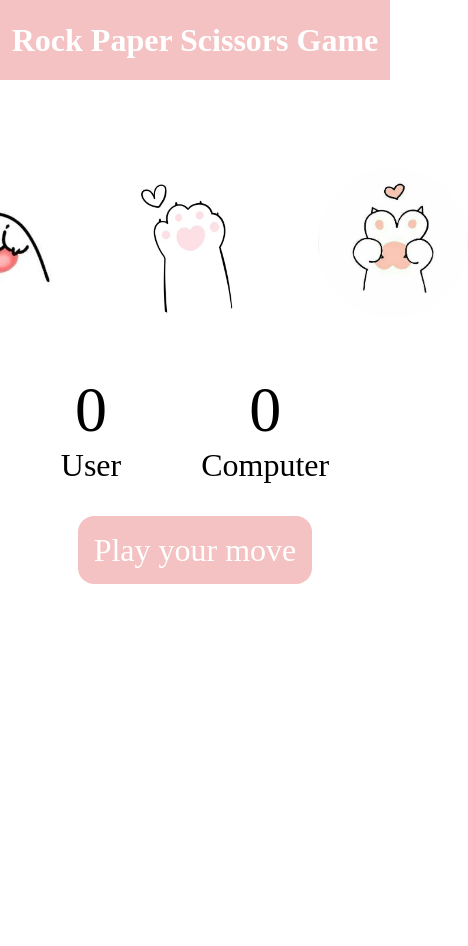
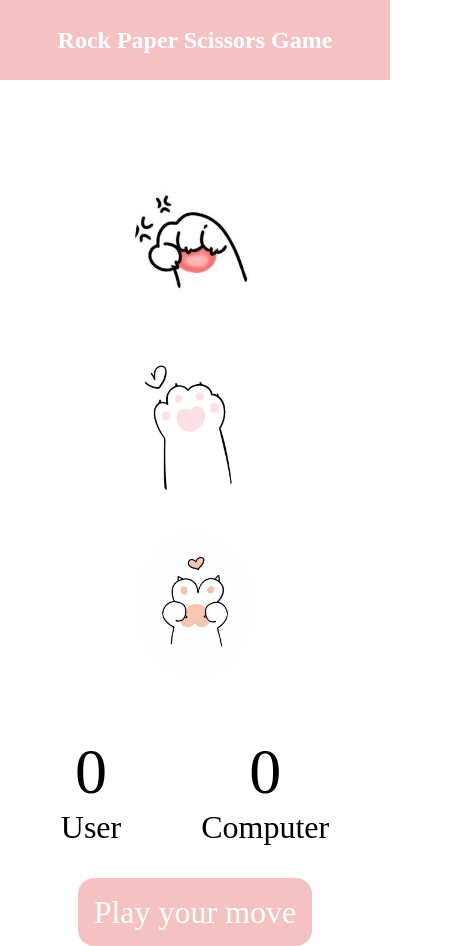
Before and after one commit to Noureen717/rock-paper-scissors-game, a plain HTML site: page index.html in a window 390 px wide. Shown: the whole page, 468 px wide, since content can reach past the window. Before the commit the page ends 844 px from the top, so only its background shows below. Drawn offline with Linux system fonts and the light colour scheme.

Commit message:
Update style.css

```diff
--- a/style.css
+++ b/style.css
@@ -61,3 +61,22 @@ img {
     border-radius: 1rem;
 
 }
+
+@media (max-width: 480px) {
+  body {
+    font-size: 14px;
+  }
+  h1, h2 {
+    font-size: 1.5rem;
+  }
+  .choices {
+    display: flex;
+    flex-direction: column;   /* stack vertically */
+    align-items: center;
+    gap: 1rem;
+  }
+  .choice img {
+    width: 40vw;
+    max-width: 120px;
+  }
+}
```
